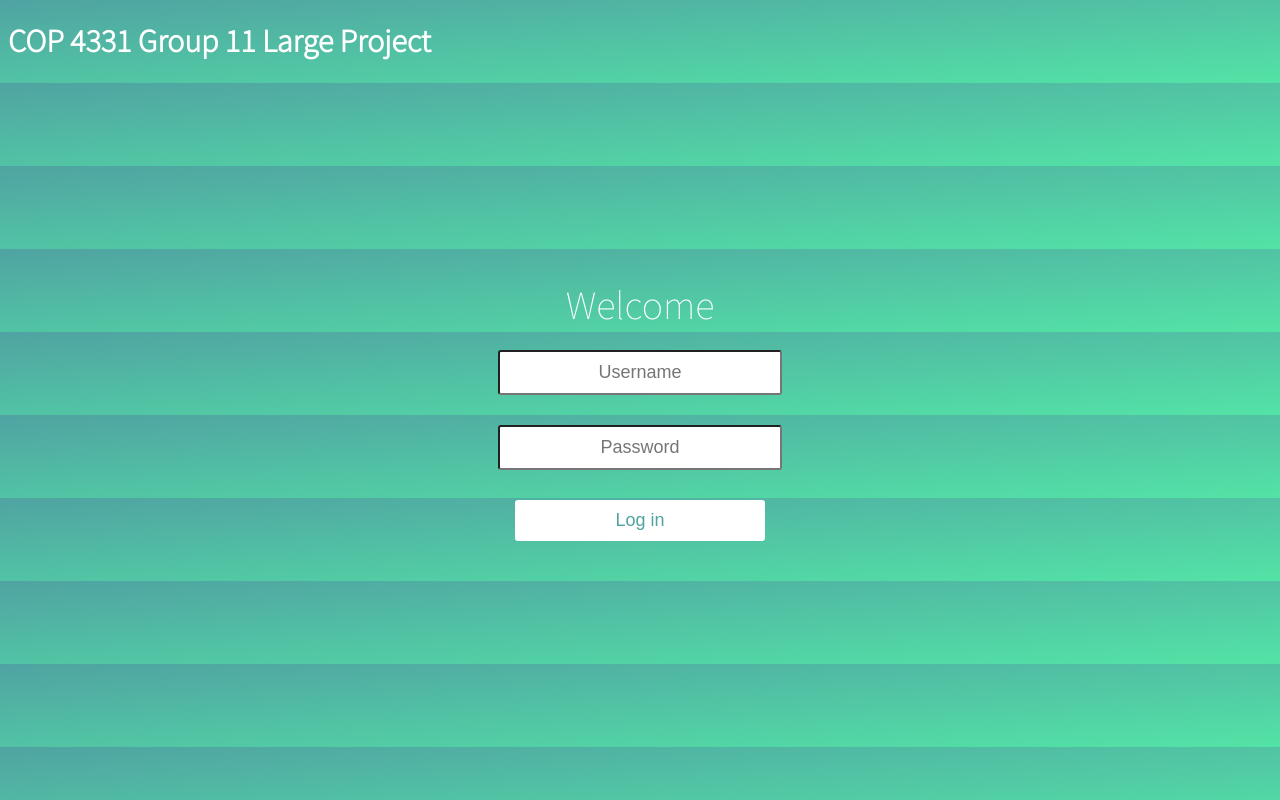
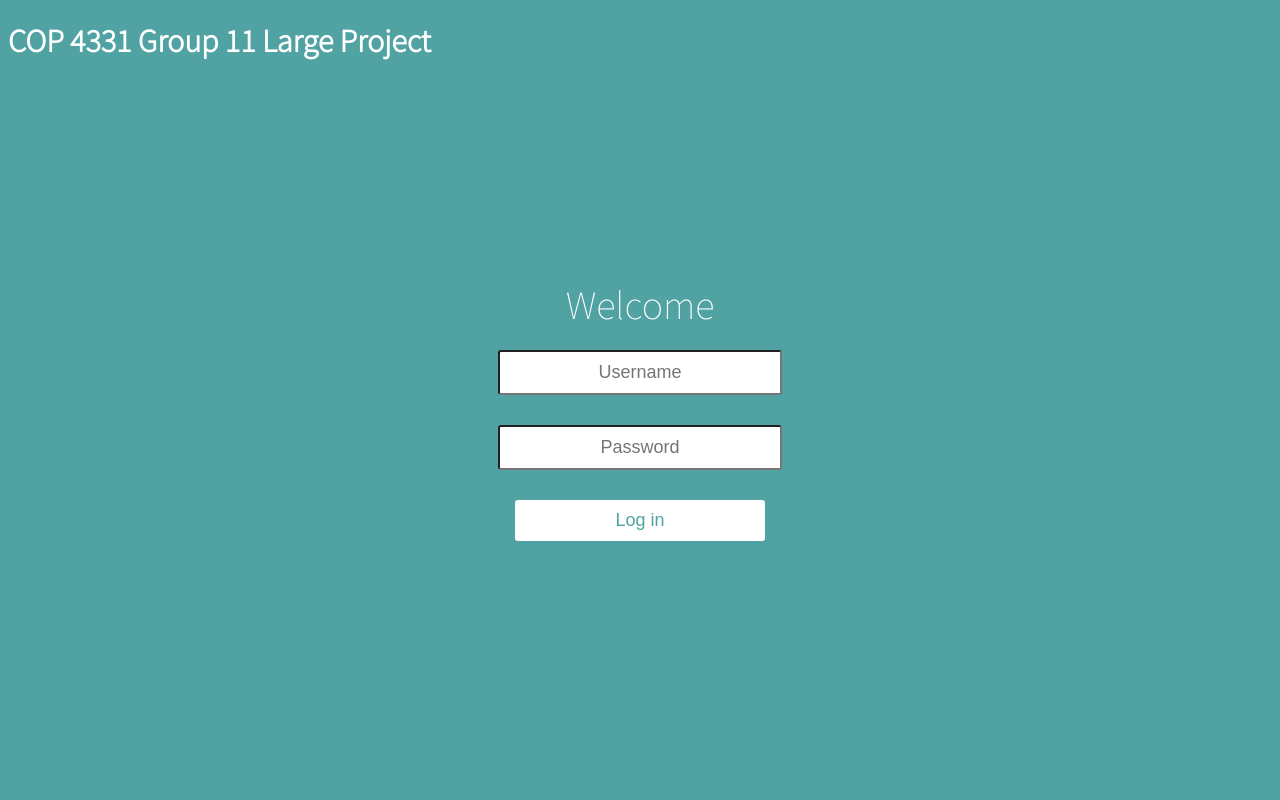
Before and after one commit to AhmadBarhamje/COP-4331C-LargeProject-Group11, a React (Create React App) app in the folder frontend/: page / in a window 1280 px wide. Built offline with nearby package versions, Linux system fonts and the light colour scheme.

Commit message:
Update index.css

```diff
--- a/frontend/src/index.css
+++ b/frontend/src/index.css
@@ -1,11 +1,6 @@
 @import url(https://fonts.googleapis.com/css?family=Source+Sans+Pro:200,300);
 body {
 	background: #50a3a2;
-	background: -webkit-linear-gradient(top left, #50a3a2 0%, #53e3a6 100%);
-	background: -moz-linear-gradient(top left, #50a3a2 0%, #53e3a6 100%);
-	background: -o-linear-gradient(top left, #50a3a2 0%, #53e3a6 100%);
-	background: linear-gradient(to bottom right, #50a3a2 0%, #53e3a6 100%);
-
 	font-family: 'Source Sans Pro', sans-serif;
 	color: white;
 	font-weight: 300;
```
